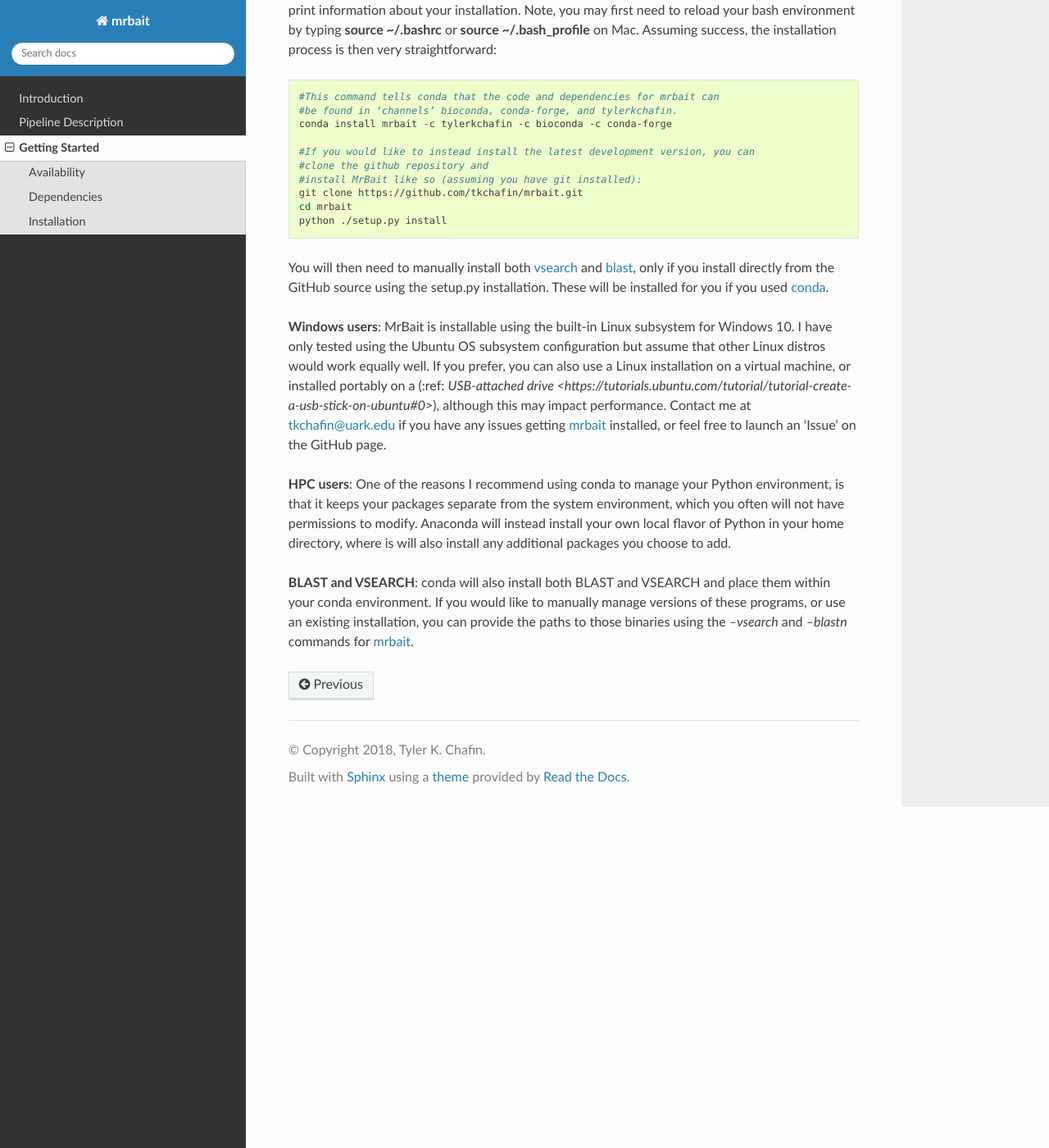
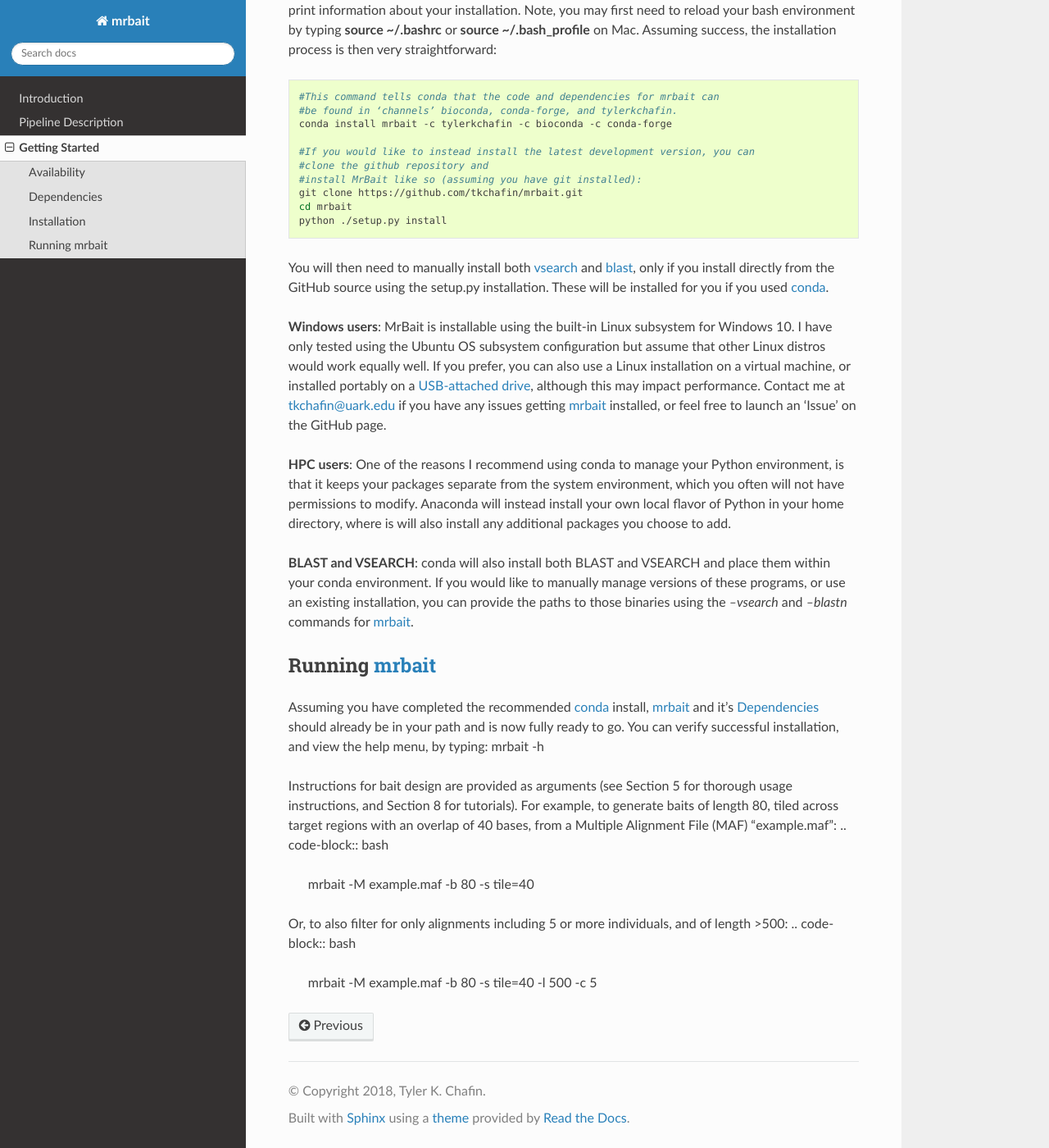
Before and after one commit to tkchafin/mrbait, a Sphinx documentation site: the page built from docs/installation.rst, in a window 1280 px wide and 1400 px high, scrolled down 1167 px. Shown: the whole window at 82% size. Built offline with Sphinx 7.4.7 and the Read the Docs theme 2.0.0, drawn with Linux system fonts in a browser that asks for light colours; some of the changed text lies outside the part shown.

Commit message:
docs update

```diff
--- a/docs/installation.rst
+++ b/docs/installation.rst
@@ -11,7 +11,7 @@
 In-development code can be found on the Github page: https://github.com/tkchafin/mrbait
 
 If you find any issues with the program, please email me at tkchafin@uark.edu or
-submit as an ‘issue’ on `Github <https://github.com/tkchafin/mrbait/issues>`, which can
+submit as an issue on `Github <https://github.com/tkchafin/mrbait/issues>`_, which can
 also be used for submitting feature requests. When submitting bugs or issues, please
 include input files, your command-line call, and any output MrBait produced to the screen
 or output files.
@@ -79,7 +79,7 @@
 **Windows users**: MrBait is installable using the built-in Linux subsystem for Windows 10.
 I have only tested using the Ubuntu OS subsystem configuration but assume that other Linux
 distros would work equally well. If you prefer, you can also use a Linux installation on a
-virtual machine, or installed portably on a (:ref: `USB-attached drive <https://tutorials.ubuntu.com/tutorial/tutorial-create-a-usb-stick-on-ubuntu#0>`), although
+virtual machine, or installed portably on a `USB-attached drive <https://tutorials.ubuntu.com/tutorial/tutorial-create-a-usb-stick-on-ubuntu#0>`_, although
 this may impact performance. Contact me at tkchafin@uark.edu if you have any issues getting
 mrbait_ installed, or feel free to launch an ‘Issue’ on the GitHub page.
 
@@ -92,3 +92,24 @@
 your conda environment. If you would like to manually manage versions of these programs, or
 use an existing installation, you can provide the paths to those binaries using the *--vsearch*
 and *--blastn* commands for mrbait_.
+
+Running mrbait_
+---------------
+Assuming you have completed the recommended conda_ install, mrbait_ and it’s `Dependencies`_
+should already be in your path and is now fully ready to go. You can verify successful
+installation, and view the help menu, by typing:
+mrbait -h
+
+Instructions for bait design are provided as arguments (see Section 5 for thorough usage
+instructions, and Section 8 for tutorials). For example, to generate baits of length
+80, tiled across target regions with an overlap of 40 bases, from a Multiple Alignment
+File (MAF) “example.maf”:
+.. code-block:: bash
+
+  mrbait -M example.maf -b 80 -s tile=40
+
+Or, to also filter for only alignments including 5 or more individuals, and
+of length >500:
+.. code-block:: bash
+
+  mrbait -M example.maf -b 80 -s tile=40 -l 500 -c 5
```
Also changed, not shown: docs/index.rst (+5 -5 lines), 8 other files.
